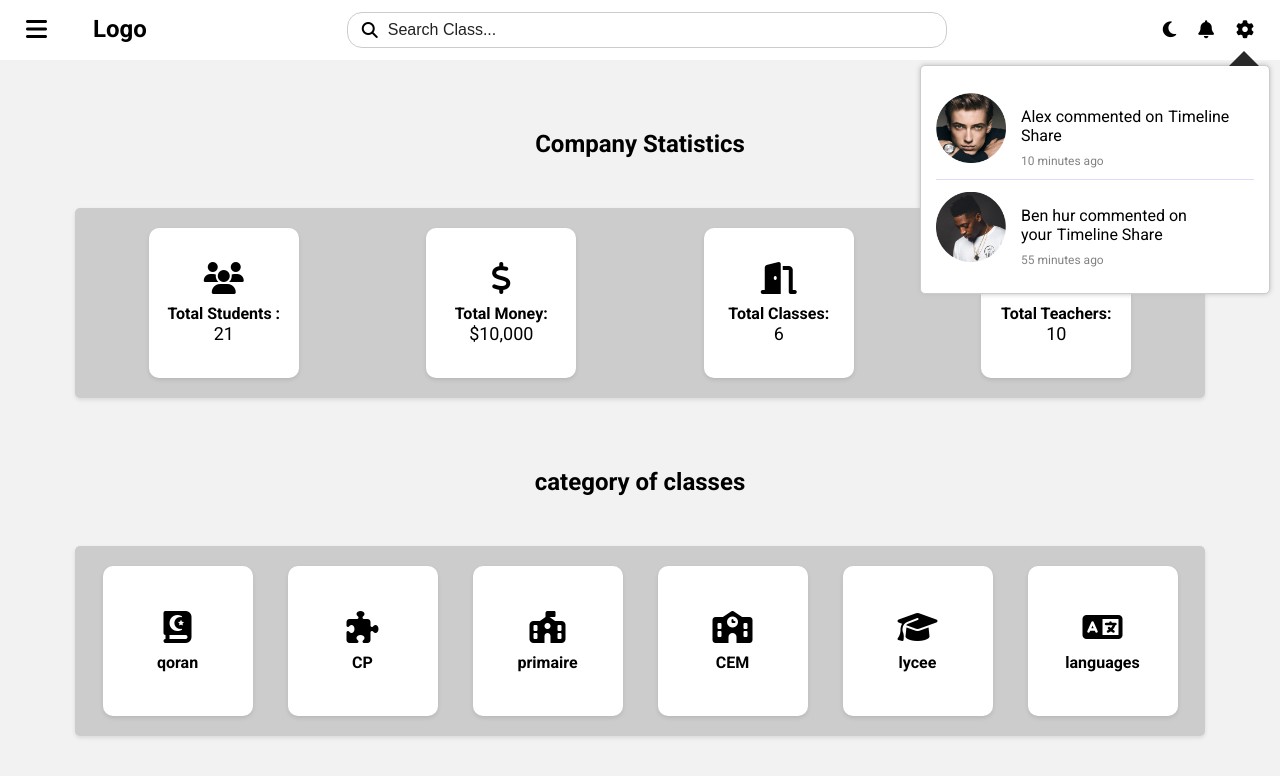
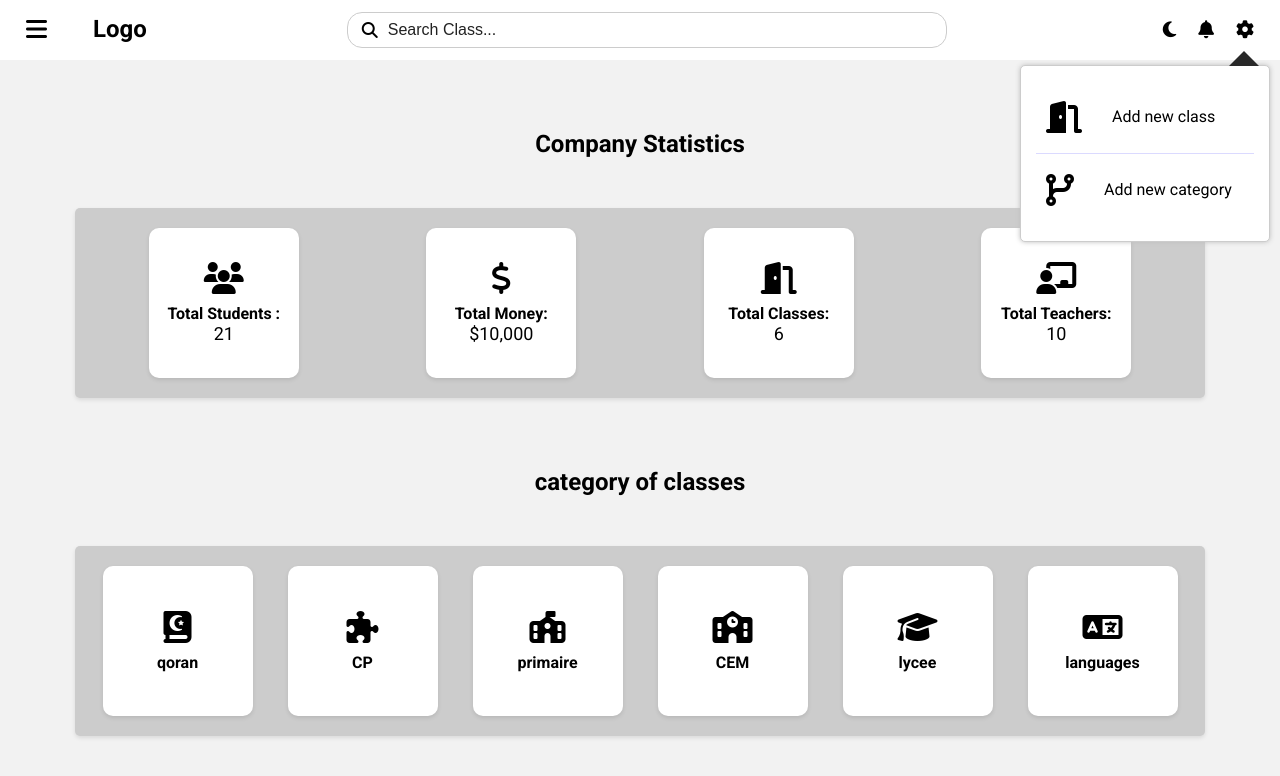
Before and after one commit to AmineBoudjemaa/El-Assala-association, a React (Create React App) app: page / in a window 1280 px wide. Both pictures are taken after a click on the button 1245 px from the left and 30 px from the top of the page. Shown: the top 776 px of the page. Built offline with nearby package versions, Linux system fonts and the light colour scheme; data requests are answered from the project's data file.

Commit message:
settings dropdown has been styled

```diff
--- a/src/components/navbar/SittingsButton.js
+++ b/src/components/navbar/SittingsButton.js
@@ -1,9 +1,7 @@
-import "./notification.css";
 import "./sittings.css"
-import not_1 from "../../assets/not_1.png";
-import not_2 from "../../assets/not_2.png";
 import { useRef } from "react";
 import { useDropdown } from "../../customHooks/customHooks";
+import { Link } from "react-router-dom";
 
 const SittingsButton = () => {
   const modalContentRef = useRef(null);
@@ -15,26 +13,24 @@ const SittingsButton = () => {
       </button>
       {isOpen && (
       <div className="dropdown sittings">
-        <div className="notify_item">
+        <Link className="notify_item">
           <div className="notify_img">
-            <img src={not_1} alt="profile_pic" />
+              <i class="fa-solid fa-door-open"></i>
           </div>
           <div className="notify_info">
             <p>
-              Alex commented on<span>Timeline Share</span>
+              Add new class
             </p>
-            <span className="notify_time">10 minutes ago</span>
           </div>
-        </div>
+        </Link>
         <div className="notify_item">
           <div className="notify_img">
-            <img src={not_2} alt="profile_pic" />
+              <i class="fa-solid fa-code-branch"></i>
           </div>
           <div className="notify_info">
             <p>
-              Ben hur commented on your<span>Timeline Share</span>
+                Add new category
             </p>
-            <span className="notify_time">55 minutes ago</span>
           </div>
         </div>
       </div>
--- a/src/components/navbar/notification.css
+++ b/src/components/navbar/notification.css
@@ -6,33 +6,33 @@
   right: 23px;
 }
 
-.dropdown .notify_item {
+.notifications.dropdown .notify_item {
   display: flex;
   align-items: center;
   padding: 10px 0;
   border-bottom: 1px solid #dbdaff;
 }
 
-.dropdown .notify_item:last-child {
+.notifications.dropdown .notify_item:last-child {
   border-bottom: 0px;
 }
 
-.dropdown .notify_item .notify_img {
+.notifications.dropdown .notify_item .notify_img {
   margin-right: 15px;
 }
-.dropdown .notify_item .notify_img img {
+.notifications.dropdown .notify_item .notify_img img {
   width: 70px;
 }
 
-.dropdown .notify_item .notify_info p {
+.notifications.dropdown .notify_item .notify_info p {
   margin-bottom: 5px;
 }
 
-.dropdown .notify_item .notify_info p span {
+.notifications.dropdown .notify_item .notify_info p span {
   margin-left: 5px;
 }
 
-.dropdown .notify_item .notify_info .notify_time {
+.notifications.dropdown .notify_item .notify_info .notify_time {
   color: #838383;
   font-size: 12px;
 }
--- a/src/components/navbar/sittings.css
+++ b/src/components/navbar/sittings.css
@@ -1,7 +1,38 @@
 .sittings.dropdown {
   right: -10px;
+  width: 250px;
 }
 
 .sittings.dropdown:before {
   right: -5px;
 }
+
+.dropdown .notify_item {
+  display: flex;
+  align-items: center;
+  padding: 10px 0;
+  border-bottom: 1px solid #dbdaff;
+}
+
+.dropdown .notify_item:last-child {
+  border-bottom: 0px;
+}
+
+.dropdown .notify_item .notify_img i {
+  font-size: 32px;
+  font-size: 32px;
+    margin: 10px 30px 10px 10px;
+}
+
+.dropdown .notify_item .notify_info p {
+  /* margin-bottom: 5px; */
+}
+
+.dropdown .notify_item .notify_info p span {
+  margin-left: 5px;
+}
+
+.dropdown .notify_item .notify_info .notify_time {
+  color: #838383;
+  font-size: 12px;
+}
```
